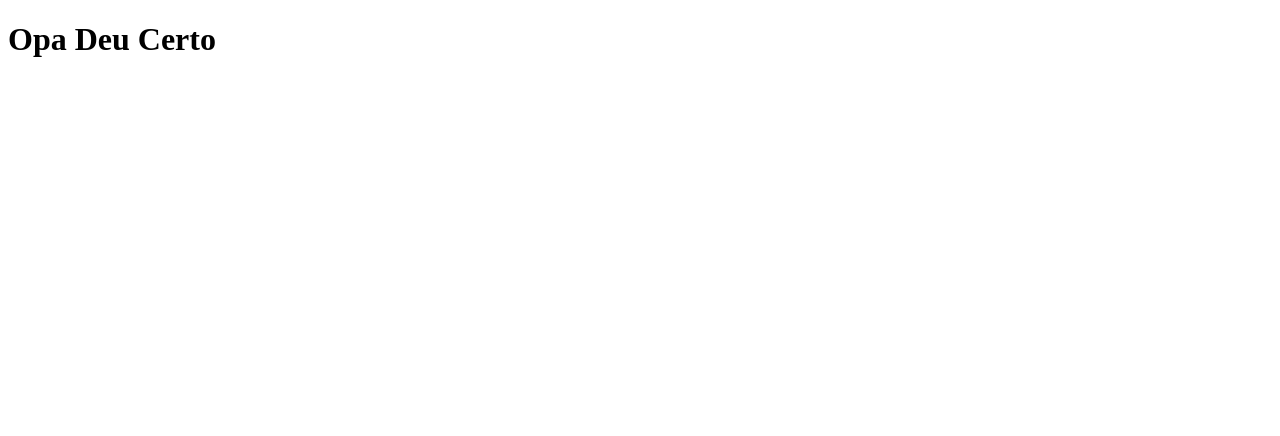
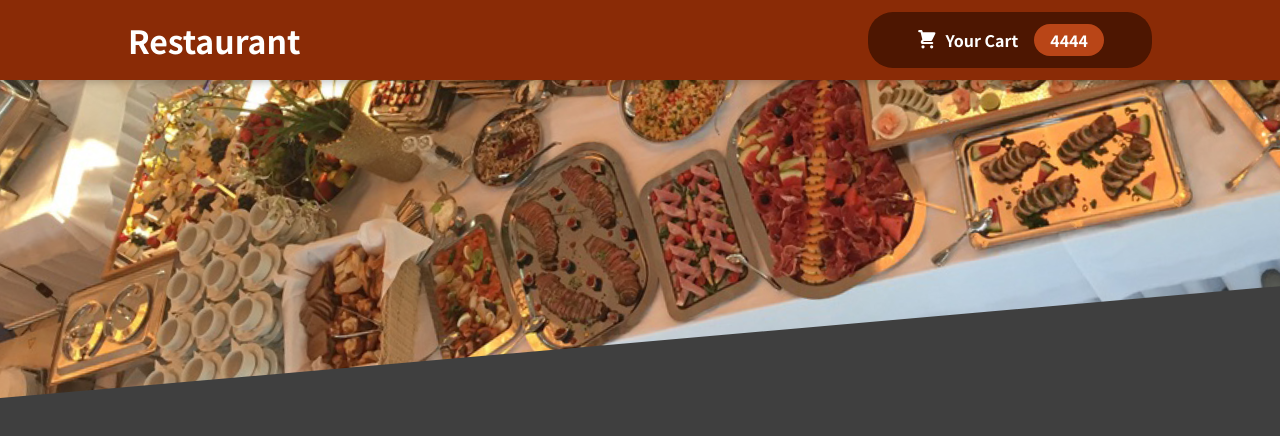
Before and after one commit to umnomequalqu/Restaurant, a React (Create React App) app: page / in a window 1280 px wide. Shown: the top 436 px of the page. Built offline with nearby package versions, Linux system fonts and the light colour scheme.

Commit message:
header finalizado com sucesso

```diff
--- a/src/App.js
+++ b/src/App.js
@@ -1,6 +1,10 @@
+import Header from "./components/Layouts/Header";
+
 function App(){
     return(
-        <h1>Opa Deu Certo</h1>
+        <>
+        <Header/>
+        </>
     )
 }
 
--- /dev/null
+++ b/src/components/Cart/Carticon.js
@@ -0,0 +1,13 @@
+const CartIcon = () => {
+    return (
+      <svg
+        xmlns='http://www.w3.org/2000/svg'
+        viewBox='0 0 20 20'
+        fill='currentColor'
+      >
+        <path d='M3 1a1 1 0 000 2h1.22l.305 1.222a.997.997 0 00.01.042l1.358 5.43-.893.892C3.74 11.846 4.632 14 6.414 14H15a1 1 0 000-2H6.414l1-1H14a1 1 0 00.894-.553l3-6A1 1 0 0017 3H6.28l-.31-1.243A1 1 0 005 1H3zM16 16.5a1.5 1.5 0 11-3 0 1.5 1.5 0 013 0zM6.5 18a1.5 1.5 0 100-3 1.5 1.5 0 000 3z' />
+      </svg>
+    );
+  };
+
+  export default CartIcon;
--- /dev/null
+++ b/src/components/Layouts/Header.js
@@ -0,0 +1,18 @@
+import meals from '../../assets/meals.jpg'
+import classes from './Header.module.css'
+import HeaderCartButton from './HeaderCartButton'
+const Header = ()=>{
+return (
+    <>
+     <header className={classes.header}>
+        <h1>Restaurant</h1>
+        <HeaderCartButton/>
+     </header>
+     <div className={classes['main-image']}>
+        <img src={meals} alt="mesa com pratos"></img>
+     </div>
+    </>
+)
+}
+
+export default Header;
--- /dev/null
+++ b/src/components/Layouts/Header.module.css
@@ -0,0 +1,29 @@
+.header {
+    position: fixed;
+    top: 0;
+    left: 0;
+    width: 100%;
+    height: 5rem;
+    background-color: #8a2b06;
+    color: white;
+    display: flex;
+    justify-content: space-between;
+    align-items: center;
+    padding: 0 10%;
+    box-shadow: 0 2px 8px rgba(0, 0, 0, 0.25);
+    z-index: 10;
+  }
+
+  .main-image {
+    width: 100%;
+    height: 25rem;
+    z-index: 0;
+    overflow: hidden;
+  }
+
+  .main-image img {
+    width: 110%;
+    height: 100%;
+    object-fit: cover;
+    transform: rotateZ(-5deg) translateY(-4rem) translateX(-1rem);
+  }
--- /dev/null
+++ b/src/components/Layouts/HeaderCartButton.js
@@ -0,0 +1,14 @@
+import CartIcon from "../Cart/Carticon"
+import classes from './HeaderCartButton.module.css'
+const HeaderCartButton = props =>{
+    return(
+        <button className={classes.button} >
+            <span className={classes.icon}>
+            <CartIcon/>
+            </span >
+            <span>Your Cart</span>
+            <span className={classes.badge}>4444</span>
+        </button>
+    )
+}
+export default HeaderCartButton
--- /dev/null
+++ b/src/components/Layouts/HeaderCartButton.module.css
@@ -0,0 +1,59 @@
+.button {
+    cursor: pointer;
+    font: inherit;
+    border: none;
+    background-color: #4d1601;
+    color: white;
+    padding: 0.75rem 3rem;
+    display: flex;
+    justify-content: space-around;
+    align-items: center;
+    border-radius: 25px;
+    font-weight: bold;
+  }
+
+  .button:hover,
+  .button:active {
+    background-color: #2c0d00;
+  }
+
+  .icon {
+    width: 1.35rem;
+    height: 1.35rem;
+    margin-right: 0.5rem;
+  }
+
+  .badge {
+    background-color: #b94517;
+    padding: 0.25rem 1rem;
+    border-radius: 25px;
+    margin-left: 1rem;
+    font-weight: bold;
+  }
+
+  .button:hover .badge,
+  .button:active .badge {
+    background-color: #92320c;
+  }
+
+  .bump {
+    animation: bump 300ms ease-out;
+  }
+
+  @keyframes bump {
+    0% {
+      transform: scale(1);
+    }
+    10% {
+      transform: scale(0.9);
+    }
+    30% {
+      transform: scale(1.1);
+    }
+    50% {
+      transform: scale(1.15);
+    }
+    100% {
+      transform: scale(1);
+    }
+  }
--- /dev/null
+++ b/src/index.css
@@ -0,0 +1,14 @@
+@import url('https://fonts.googleapis.com/css2?family=Noto+Sans+JP:wght@400;700&display=swap');
+
+* {
+  box-sizing: border-box;
+}
+
+html {
+  font-family: 'Noto Sans JP', sans-serif;
+}
+
+body {
+  margin: 0;
+  background-color: #3f3f3f;
+}
--- a/src/index.js
+++ b/src/index.js
@@ -1,7 +1,7 @@
 import App from "./App"
 import React from "react"
 import ReactDOM from "react-dom/client"
-
+import './index.css'
 const root = ReactDOM.createRoot(document.getElementById('root'))
 root.render(
     <React.StrictMode>
```
Also changed, not shown: src/assets/meals.jpg (added), 1 other file (tests, documents, lock files or other folders).
